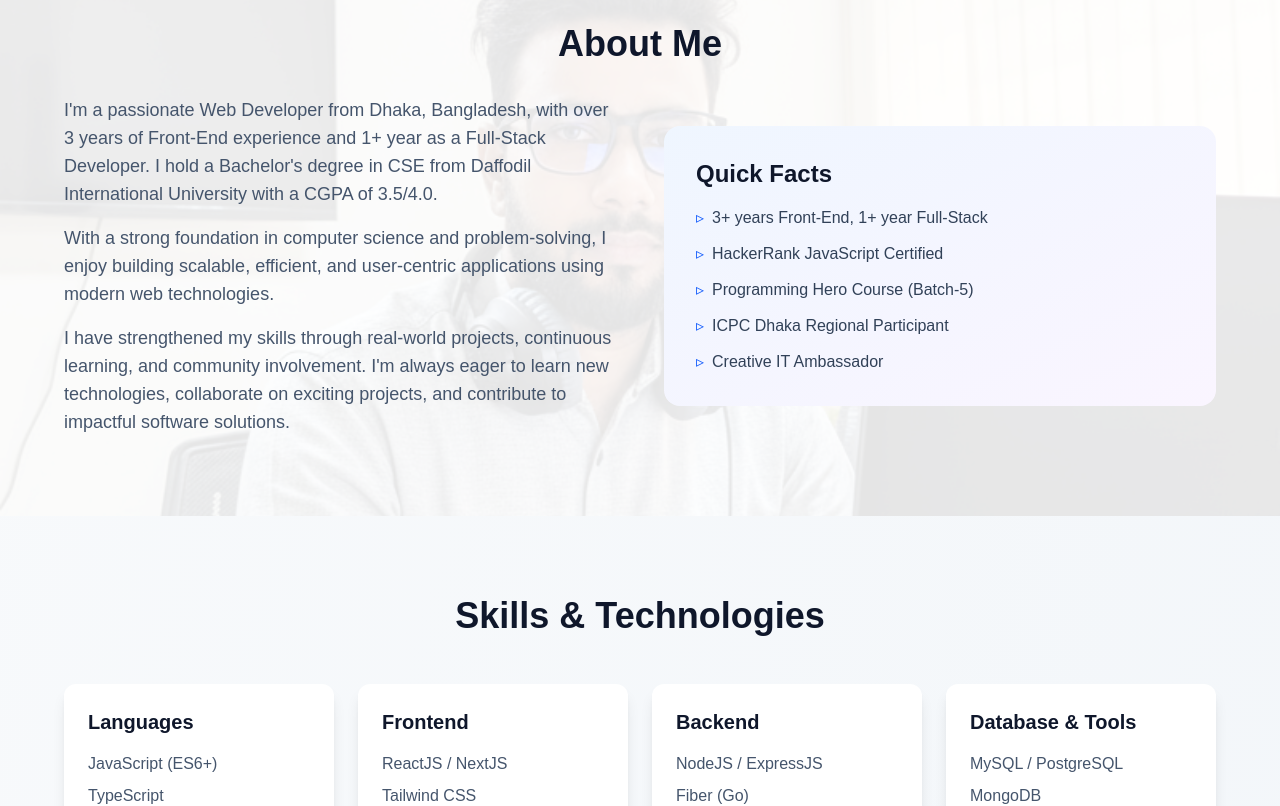
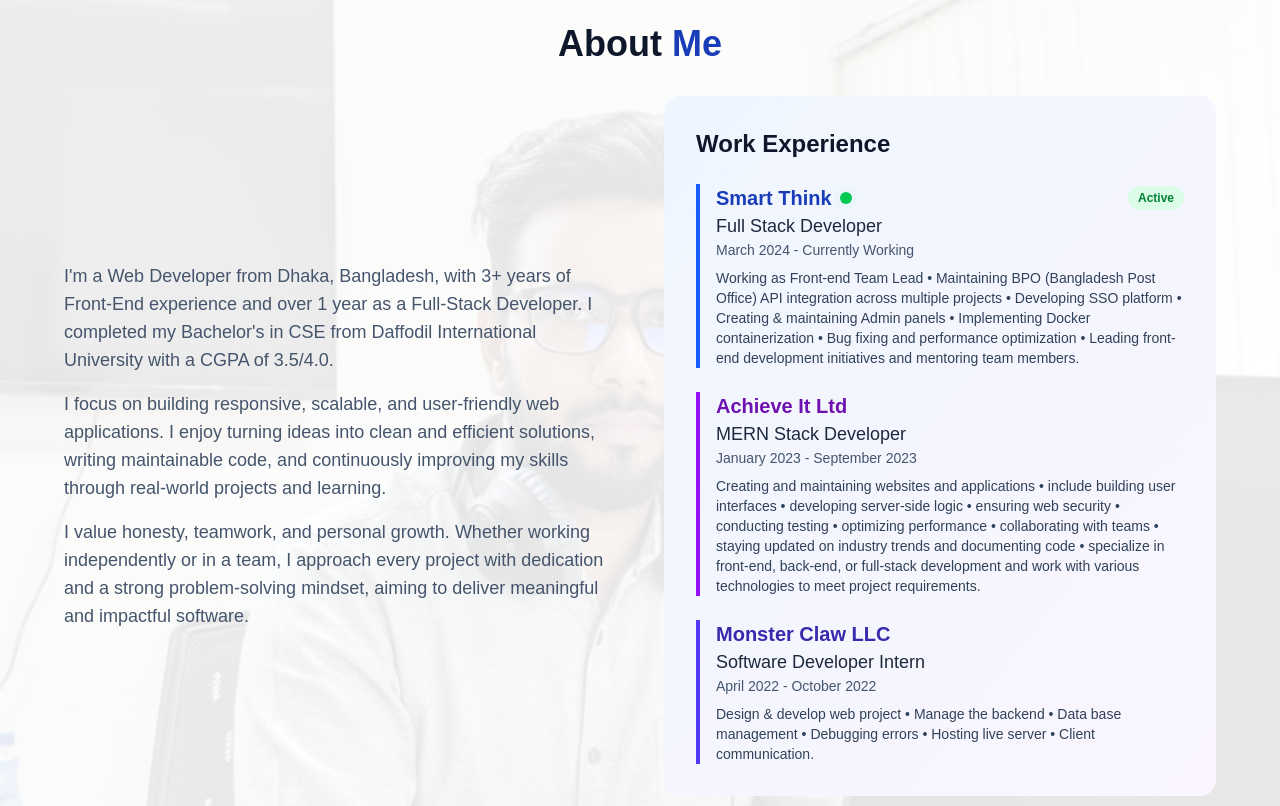
Before and after one commit to EmranRifat/my_portfolio, a Next.js app: page / in a window 1280 px wide. Shown: the part 600-1406 px from the top of the page. Built offline with nearby package versions, Linux system fonts and the light colour scheme.

Commit message:
about me update

```diff
--- a/app/components/About.tsx
+++ b/app/components/About.tsx
@@ -19,64 +19,108 @@ export default function About() {
 
       <div className="max-w-6xl mx-auto relative z-10">
         <h2 className="text-4xl font-bold text-slate-900 dark:text-white mb-8 text-center">
-          About Me
+          About <span className="text-blue-800 dark:text-blue-400">Me</span>
         </h2>
         <div className="grid md:grid-cols-2 gap-12 items-center">
           <div>
             <p className="text-lg text-slate-600 dark:text-slate-300 mb-4">
-              I&apos;m a passionate Web Developer from Dhaka, Bangladesh, with
-              over 3 years of Front-End experience and 1+ year as a Full-Stack
-              Developer. I hold a Bachelor&apos;s degree in CSE from Daffodil
-              International University with a CGPA of 3.5/4.0.
+              I&apos;m a Web Developer from Dhaka, Bangladesh, with 3+ years of
+              Front-End experience and over 1 year as a Full-Stack Developer. I
+              completed my Bachelor&apos;s in CSE from Daffodil International
+              University with a CGPA of 3.5/4.0.
             </p>
             <p className="text-lg text-slate-600 dark:text-slate-300 mb-4">
-              With a strong foundation in computer science and problem-solving,
-              I enjoy building scalable, efficient, and user-centric
-              applications using modern web technologies.
+              I focus on building responsive, scalable, and user-friendly web
+              applications. I enjoy turning ideas into clean and efficient
+              solutions, writing maintainable code, and continuously improving
+              my skills through real-world projects and learning.
             </p>
             <p className="text-lg text-slate-600 dark:text-slate-300">
-              I have strengthened my skills through real-world projects,
-              continuous learning, and community involvement. I&apos;m always
-              eager to learn new technologies, collaborate on exciting projects,
-              and contribute to impactful software solutions.
+              I value honesty, teamwork, and personal growth. Whether working
+              independently or in a team, I approach every project with
+              dedication and a strong problem-solving mindset, aiming to deliver
+              meaningful and impactful software.
             </p>
           </div>
+
           <div className="bg-linear-to-br from-blue-50 to-purple-50 dark:from-slate-800 dark:to-slate-700 p-8 rounded-2xl">
-            <h3 className="text-2xl font-semibold text-slate-900 dark:text-white mb-4">
-              Quick Facts
+            <h3 className="text-2xl font-bold text-slate-900 dark:text-white mb-6">
+              Work Experience
             </h3>
-            <ul className="space-y-3">
-              <li className="flex items-start">
-                <span className="text-blue-600 dark:text-blue-400 mr-2">▹</span>
-                <span className="text-slate-700 dark:text-slate-300">
-                  3+ years Front-End, 1+ year Full-Stack
-                </span>
-              </li>
-              <li className="flex items-start">
-                <span className="text-blue-600 dark:text-blue-400 mr-2">▹</span>
-                <span className="text-slate-700 dark:text-slate-300">
-                  HackerRank JavaScript Certified
-                </span>
-              </li>
-              <li className="flex items-start">
-                <span className="text-blue-600 dark:text-blue-400 mr-2">▹</span>
-                <span className="text-slate-700 dark:text-slate-300">
-                  Programming Hero Course (Batch-5)
-                </span>
-              </li>
-              <li className="flex items-start">
-                <span className="text-blue-600 dark:text-blue-400 mr-2">▹</span>
-                <span className="text-slate-700 dark:text-slate-300">
-                  ICPC Dhaka Regional Participant
-                </span>
-              </li>
-              <li className="flex items-start">
-                <span className="text-blue-600 dark:text-blue-400 mr-2">▹</span>
-                <span className="text-slate-700 dark:text-slate-300">
-                  Creative IT Ambassador
-                </span>
-              </li>
-            </ul>
+
+            <div className="space-y-6">
+              {/* Smart Think */}
+              <div className="border-l-4 border-blue-600 dark:border-blue-400 pl-4 relative">
+                <div className="flex items-center justify-between">
+                  <div className="flex items-center gap-2">
+                    <h4 className="text-xl font-semibold text-blue-800 dark:text-blue-400">
+                      Smart Think
+                    </h4>
+                    <span className="relative flex h-3 w-3">
+                      <span className="animate-ping absolute inline-flex h-full w-full rounded-full bg-green-400 opacity-75"></span>
+                      <span className="relative inline-flex rounded-full h-3 w-3 bg-green-500"></span>
+                    </span>
+                  </div>
+                  <span className="bg-green-100 dark:bg-green-900 text-green-700 dark:text-green-300 text-xs font-semibold px-2.5 py-1 rounded-full">
+                    Active
+                  </span>
+                </div>
+                <p className="text-lg font-medium text-slate-800 dark:text-slate-200">
+                  Full Stack Developer
+                </p>
+                <p className="text-sm text-slate-600 dark:text-slate-400 mb-2">
+                  March 2024 - Currently Working
+                </p>
+                <p className="text-sm text-slate-700 dark:text-slate-300">
+                  Working as Front-end Team Lead • Maintaining BPO (Bangladesh
+                  Post Office) API integration across multiple projects •
+                  Developing SSO platform • Creating & maintaining Admin panels
+                  • Implementing Docker containerization • Bug fixing and
+                  performance optimization • Leading front-end development
+                  initiatives and mentoring team members.
+                </p>
+              </div>
+
+              {/* Achieve It Ltd */}
+              <div className="border-l-4 border-purple-600 dark:border-purple-400 pl-4">
+                <h4 className="text-xl font-semibold text-purple-800 dark:text-purple-400">
+                  Achieve It Ltd
+                </h4>
+                <p className="text-lg font-medium text-slate-800 dark:text-slate-200">
+                  MERN Stack Developer
+                </p>
+                <p className="text-sm text-slate-600 dark:text-slate-400 mb-2">
+                  January 2023 - September 2023
+                </p>
+                <p className="text-sm text-slate-700 dark:text-slate-300">
+                  Creating and maintaining websites and applications • include
+                  building user interfaces • developing server-side logic •
+                  ensuring web security • conducting testing • optimizing
+                  performance • collaborating with teams • staying updated on
+                  industry trends and documenting code • specialize in
+                  front-end, back-end, or full-stack development and work with
+                  various technologies to meet project requirements.
+                </p>
+              </div>
+
+              {/* Monster Claw LLC */}
+              <div className="border-l-4 border-indigo-600 dark:border-indigo-400 pl-4">
+                <h4 className="text-xl font-semibold text-indigo-800 dark:text-indigo-400">
+                  Monster Claw LLC
+                </h4>
+                <p className="text-lg font-medium text-slate-800 dark:text-slate-200">
+                  Software Developer Intern
+                </p>
+                <p className="text-sm text-slate-600 dark:text-slate-400 mb-2">
+                  April 2022 - October 2022
+                </p>
+                <p className="text-sm text-slate-700 dark:text-slate-300">
+                  Design & develop web project • Manage the backend • Data base
+                  management • Debugging errors • Hosting live server • Client
+                  communication.
+                </p>
+              </div>
+            </div>
           </div>
         </div>
       </div>
--- a/app/components/Hero.tsx
+++ b/app/components/Hero.tsx
@@ -12,11 +12,11 @@ export default function Hero() {
       const typed = new Typed(typedElement.current, {
         strings: [
           "Full Stack Web Developer",
-          "MERN Stack Developer",
-          "React & Next.js Developer",
           "Node.js & Go Developer",
           "Frontend Specialist",
+          "React & Next.js Developer",
           "Bug Fixer & Optimizer",
+          "MERN Stack Developer",
         ],
         typeSpeed: 100,
         backSpeed: 60,
```
